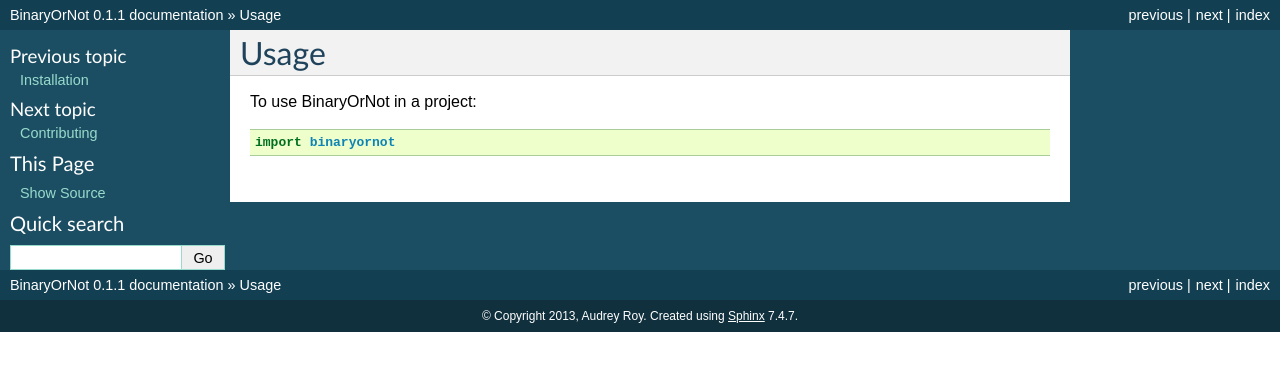
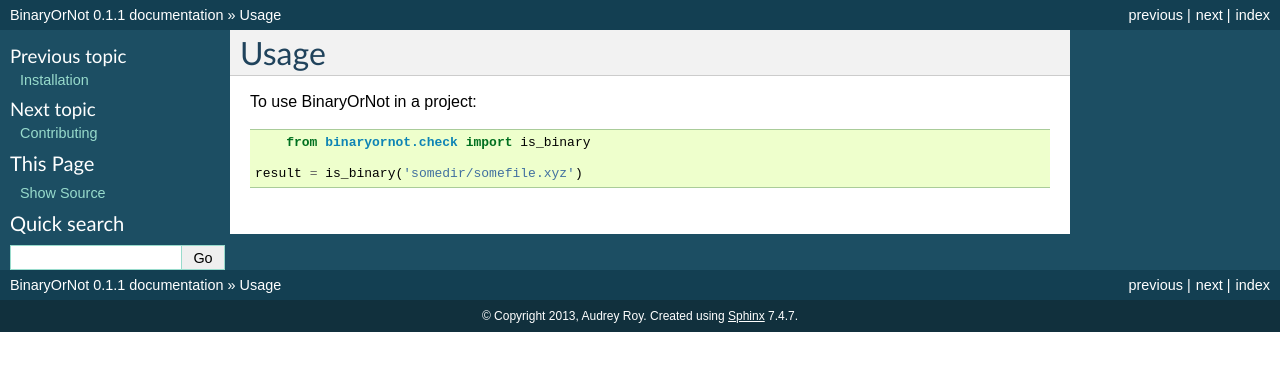
Before and after one commit to binaryornot/binaryornot, a Sphinx documentation site: the page built from docs/usage.rst, in a window 1280 px wide. Shown: the top 371 px of the page. Built offline with Sphinx 7.4.7, drawn with Linux system fonts in a browser that asks for light colours.

Commit message:
Add proper usage docs.

```diff
--- a/docs/usage.rst
+++ b/docs/usage.rst
@@ -4,4 +4,6 @@
 
 To use BinaryOrNot in a project::
 
-	import binaryornot
+	from binaryornot.check import is_binary
+
+    result = is_binary('somedir/somefile.xyz')
```
